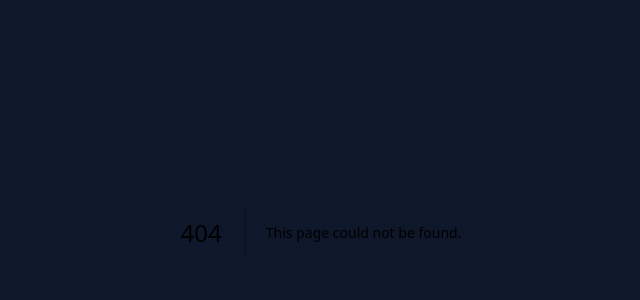
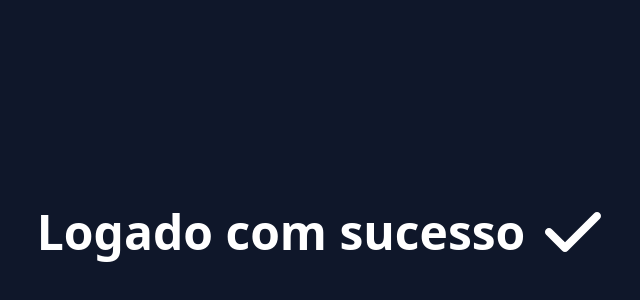
Before and after one commit to RelancioBorgesDev/UserAuth, a Next.js app: page /success-login in a window 1280 px wide. Before the commit this address had no page. Shown: the part 168-468 px from the top of the page, without its empty margins (319-959 px from the left). Built offline with nearby package versions, Linux system fonts and the light colour scheme.

Commit message:
feat: adicionado pagina de sucesso do login

```diff
--- /dev/null
+++ b/src/app/success-login/page.tsx
@@ -0,0 +1,11 @@
+import React from "react";
+import { FaCheck } from "react-icons/fa6";
+
+export default function SuccessLoginPage() {
+  return (
+    <main className="w-full h-screen flex  items-center justify-center gap-4">
+      <h1 className="text-white font-bold text-5xl">Logado com sucesso</h1>
+      <FaCheck fill="white" size={64} />
+    </main>
+  );
+}
```
